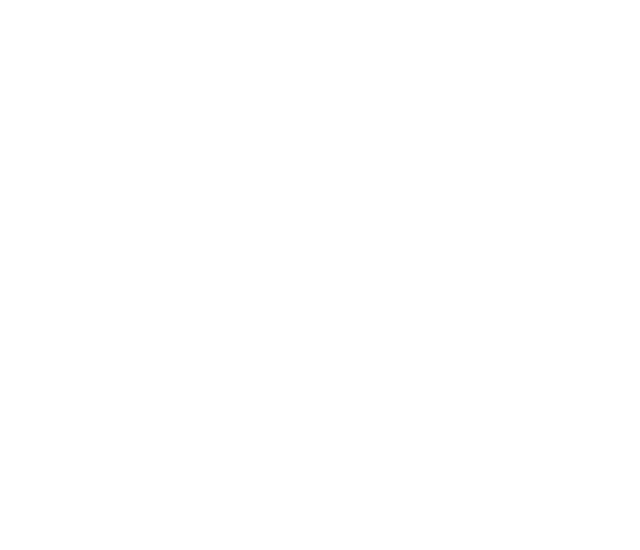
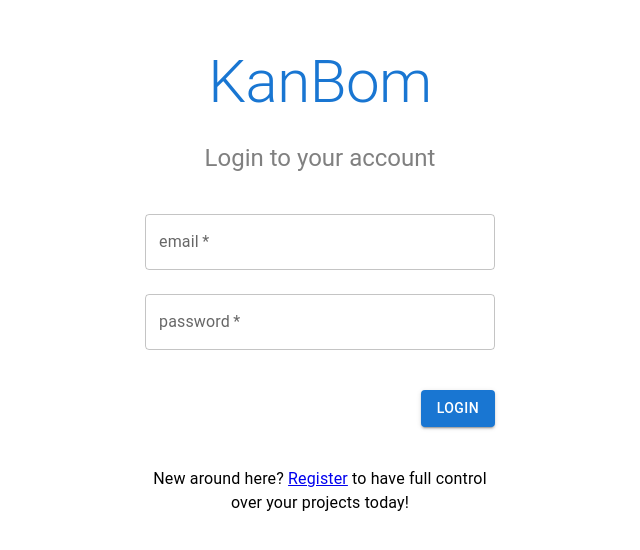
Before and after one commit to MuryloSaladino/KanBoschFront, a React (Vite) app: page /login in a window 1280 px wide. Shown: the part 114-664 px from the top of the page, without its empty margins (320-960 px from the left). Built offline with nearby package versions, Linux system fonts and the light colour scheme.

Commit message:
login page and toastify fixed

```diff
--- a/src/App.tsx
+++ b/src/App.tsx
@@ -1,3 +1,5 @@
+import "./styles/global.css"
+
 import { UserProvider } from "./providers/UserProvider";
 import { RouterProvider } from "react-router-dom";
 import router from "./router";
@@ -5,7 +7,7 @@
 import { ThemeProvider } from "@emotion/react";
 import appTheme from "./styles/theme";
 
-import "./styles/global.css"
+import { ToastContainer } from "react-toastify";
 
 export default function App() {
     return (
@@ -13,7 +15,7 @@
             <ThemeProvider theme={appTheme}>
                 <RouterProvider router={router}/>
             </ThemeProvider>
-
+            <ToastContainer position="top-center"/>
         </UserProvider>
     )
 }
--- a/src/pages/public/Login/index.tsx
+++ b/src/pages/public/Login/index.tsx
@@ -1,16 +1,80 @@
-import { Box } from "@mui/material";
-import { useForm } from "react-hook-form";
+import { SubmitHandler, useForm } from "react-hook-form";
+import { LoginContainer, SubmitButton } from "./styles";
+import { Stack, TextField, Typography } from "@mui/material";
+import { Link, useNavigate } from "react-router-dom";
+import internalAPI from "../../../service/internal.services";
+import { KeyboardEvent } from "react";
+
+interface ILoginPayload {
+    email: string
+    password: string
+}
 
 export default function Login() {
 
-    const {  } = useForm()
+    const { register, handleSubmit } = useForm<ILoginPayload>()
+    const navigate = useNavigate()
+
+    const submit:SubmitHandler<ILoginPayload> = async (data) => {
+        console.log(data);
+        const res = await internalAPI.post("/login", data)
+
+        if(res.success) {
+            navigate("/home")
+            return
+        }
+
+        res.showMessage()
+    }
+
+    const handleSubmitOnEnter = (e:KeyboardEvent<HTMLDivElement>) => {
+        if(e.key === "Enter") {
+            handleSubmit(submit)
+        }
+    }
 
     return (
-        <Box
-            component="form"
-            sx={{  }}
-        >
+        <LoginContainer onSubmit={handleSubmit(submit)}>
 
-        </Box>
+            <Stack spacing={3}>
+                <Typography
+                    variant="h2"
+                    color="primary.main"
+                    textAlign="center"
+                >
+                    KanBom
+                </Typography>
+                <Typography
+                    variant="h5"
+                    textAlign="center"
+                    color="gray"
+                >Login to your account</Typography>
+            </Stack>
+
+            <Stack spacing={3}>
+                <TextField
+                    label="email"
+                    {...register("email")}
+                    required
+                    onKeyDown={handleSubmitOnEnter}
+                />
+                <TextField
+                    label="password"
+                    type="password"
+                    {...register("password")}
+                    required
+                    onKeyDown={handleSubmitOnEnter}
+                />
+            </Stack>
+
+            <SubmitButton
+                type="submit"
+                variant="contained"
+            >login</SubmitButton>
+
+            <Typography variant="body1" textAlign="center">
+                New around here? <Link to="register">Register</Link> to have full control over your projects today!
+            </Typography>
+        </LoginContainer>
     )
 }
--- /dev/null
+++ b/src/pages/public/Login/styles.ts
@@ -0,0 +1,16 @@
+import { Button, styled } from "@mui/material";
+
+export const LoginContainer = styled("form")(() => ({
+    width: "100%",
+    maxWidth: 350,
+    margin: "20vh auto",
+
+    display: "flex",
+    flexDirection: "column",
+    gap: 40,
+}))
+
+export const SubmitButton = styled(Button)(() => ({
+    width: "max-content",
+    alignSelf: "end",
+}))
--- a/src/service/index.ts
+++ b/src/service/index.ts
@@ -40,10 +40,6 @@
 
         const json = await response.json()
 
-        if(response.status >= 400) {
-            toast.error(json.message)
-        }
-
         return {
             data: json.data || null,
             success: response.status < 400,
@@ -57,15 +53,15 @@
         return await this.jsonRequest<T>(url, "GET", headers)
     }
 
-    public async post<T = any>(url: string, headers?: HeadersInit, body?: any) {
+    public async post<T = any>(url: string, body?: any, headers?: HeadersInit) {
         return await this.jsonRequest<T>(url, "POST", headers, body);
     }
 
-    public async patch<T = any>(url: string, headers?: HeadersInit, body?: any) {
+    public async patch<T = any>(url: string, body?: any, headers?: HeadersInit) {
         return await this.jsonRequest<T>(url, "PATCH", headers, body);
     }
 
-    public async put<T = any>(url: string, headers?: HeadersInit, body?: any) {
+    public async put<T = any>(url: string, body?: any, headers?: HeadersInit) {
         return await this.jsonRequest<T>(url, "PUT", headers, body);
     }
 
--- a/src/styles/toast.css
+++ b/src/styles/toast.css
@@ -1,3 +1,5 @@
+@import url("react-toastify/dist/ReactToastify.css");
+
 :root {
     --toastify-color-light: #fff;
     --toastify-color-dark: #121212;
@@ -51,4 +53,4 @@
 
     /* // used to control the opacity of the progress trail */
     --toastify-color-progress-bgo: .2;
-  }
+}
```
